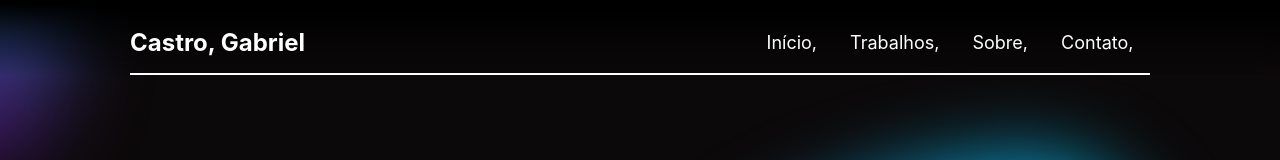
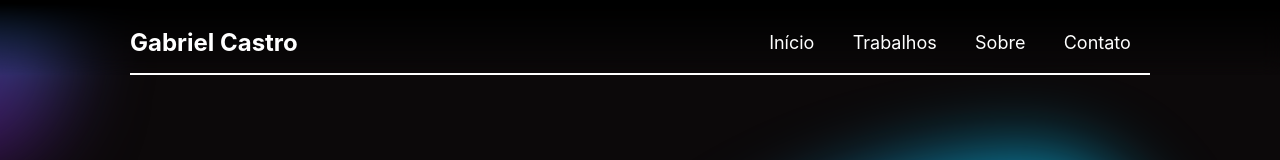
Before and after one commit to GabrielCastro-dev/my-portifolio, a React (Create React App) app: page / in a window 1280 px wide. Shown: the top 160 px of the page. Built offline with nearby package versions, Linux system fonts and the light colour scheme.

Commit message:
removing commas

```diff
--- a/public/index.html
+++ b/public/index.html
@@ -24,7 +24,7 @@
       work correctly both with client-side routing and a non-root public URL.
       Learn how to configure a non-root public URL by running `npm run build`.
     -->
-    <title>Castro, Gabriel</title>
+    <title>Gabriel Castro</title>
   </head>
   <body>
     <noscript>You need to enable JavaScript to run this app.</noscript>
--- a/src/layout/BurgerMenu/BurgerMenu.jsx
+++ b/src/layout/BurgerMenu/BurgerMenu.jsx
@@ -18,10 +18,10 @@ function BurgerMenu() {
             </button>
             <nav className={isOpened ? 'side-bar open' : 'side-bar closed'}>
                 <hr />
-                <Link to='/' className='side-bar-link' >Início, </Link>
-                <Link to='/works' className='side-bar-link' >Trabalhos, </Link>
-                <Link to='/about' className='side-bar-link' >Sobre, </Link>
-                <Link to='/contact' className='side-bar-link' >Contato, </Link>
+                <Link to='/' className='side-bar-link' >Início </Link>
+                <Link to='/works' className='side-bar-link' >Trabalhos </Link>
+                <Link to='/about' className='side-bar-link' >Sobre </Link>
+                <Link to='/contact' className='side-bar-link' >Contato </Link>
             </nav>
         </>
     )
--- a/src/layout/DesktopMenu/DesktopMenu.jsx
+++ b/src/layout/DesktopMenu/DesktopMenu.jsx
@@ -4,10 +4,10 @@ import './DesktopMenu.scss';
 function DesktopNav() {
   return (
     <nav className='desktop-nav'>
-        <Link to='/'>Início, </Link>
-        <Link to='/works'>Trabalhos, </Link>
-        <Link to='/about'>Sobre, </Link>
-        <Link to='/contact'>Contato, </Link>
+        <Link to='/'>Início </Link>
+        <Link to='/works'>Trabalhos </Link>
+        <Link to='/about'>Sobre </Link>
+        <Link to='/contact'>Contato </Link>
     </nav>
   )
 }
--- a/src/layout/Footer/Footer.jsx
+++ b/src/layout/Footer/Footer.jsx
@@ -15,7 +15,7 @@ function Footer() {
       </div>
 
       <div className='icon-div'>
-        <a href="#" target='_blank' rel='noreferrer'>
+        <a href="https://www.linkedin.com/in/gabriel-castro-78614526b/" target='_blank' rel='noreferrer'>
           <BsLinkedin className='icon' />
         </a>
         <a href="#" target='_blank' rel='noreferrer'>
--- a/src/layout/Header/Header.jsx
+++ b/src/layout/Header/Header.jsx
@@ -8,7 +8,7 @@ function Header() {
   return (
     <header className='header'>
       <div className='glass'></div>
-      <Link to='/'><h2>Castro, Gabriel</h2></Link>
+      <Link to='/'><h2>Gabriel Castro</h2></Link>
       <DesktopMenu />
       <BurgerMenu />
       <hr className='bottom-line'/>
```
